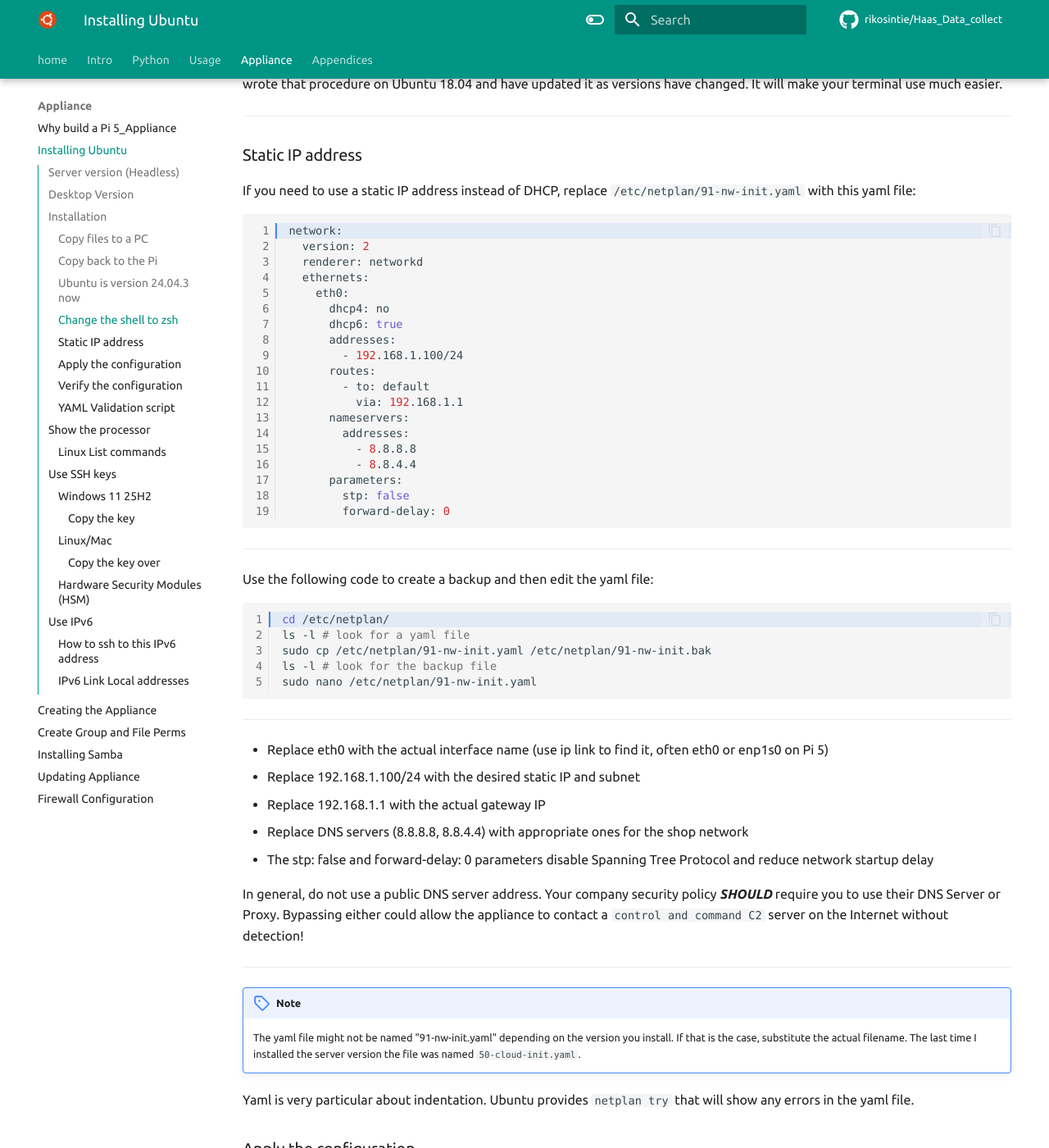
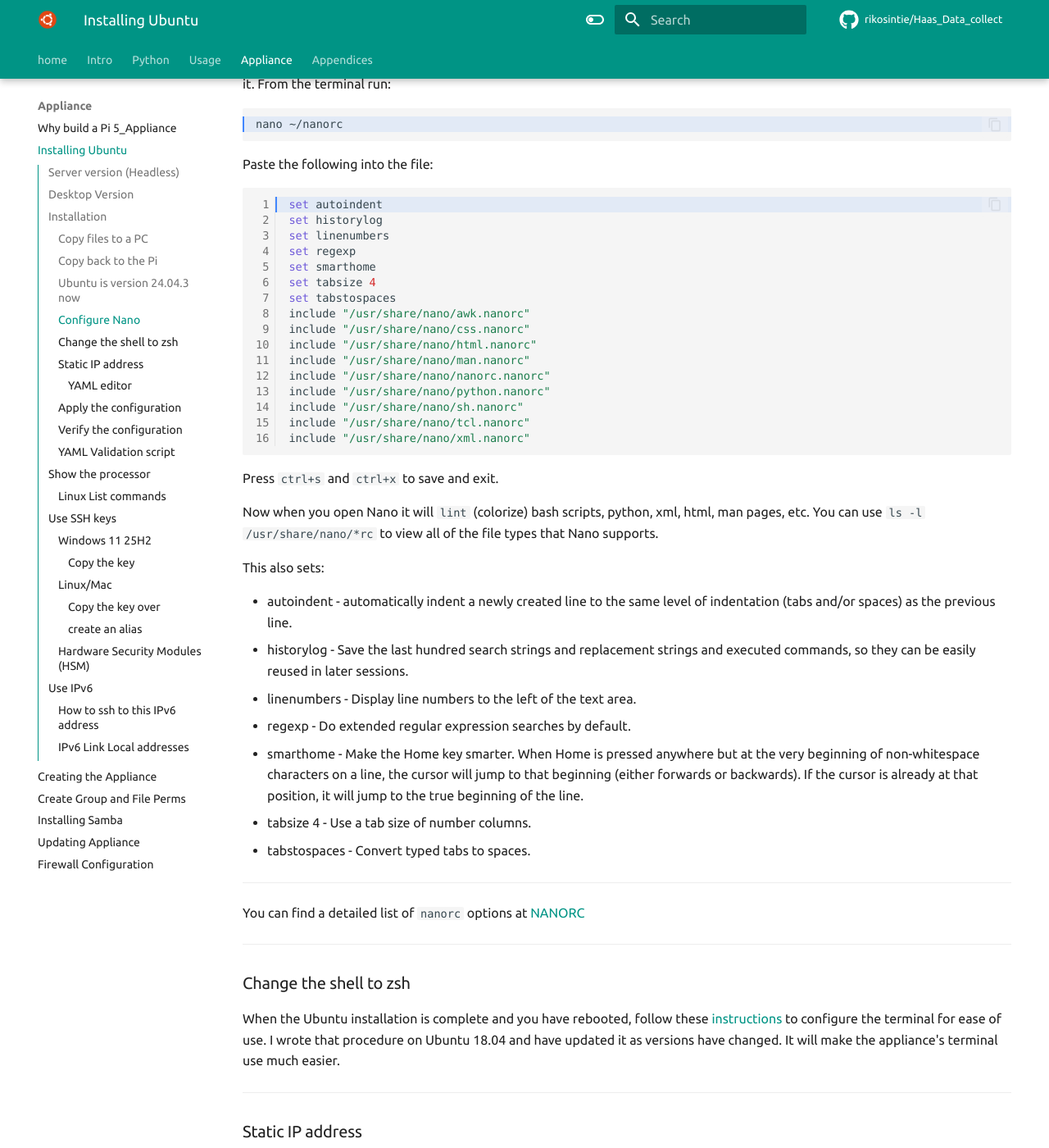
Before and after one commit to rikosintie/Haas_Data_collect, an MkDocs documentation site: the page built from docs/build_pi_5_appliance/installing_ubuntu.md, in a window 1280 px wide and 1400 px high, scrolled down 2436 px. Shown: the whole window at 82% size. Built offline with MkDocs 1.6.1 and Material for MkDocs 9.7.7, drawn with Linux system fonts in a browser that asks for light colours; some web fonts are replaced; comment, search, counter and statistics services are not loaded; some of the changed text lies outside the part shown.

Commit message:
Git Title: Added a section on nanorc to cusotmize nano

````diff
--- a/docs/build_pi_5_appliance/installing_ubuntu.md
+++ b/docs/build_pi_5_appliance/installing_ubuntu.md
@@ -77,9 +77,58 @@
 
 ----------------------------------------------------------------
 
+### Configure Nano
+
+Nano is built into most Linux distributions and you will need to use it initially, so it's worth spending a couple minutes customizing it. From the terminal run:
+
+```bash  hl_lines='1'
+nano ~/nanorc
+```
+
+Paste the following into the file:
+
+```bash linenums='1' hl_lines='1'
+set autoindent
+set historylog
+set linenumbers
+set regexp
+set smarthome
+set tabsize 4
+set tabstospaces
+include "/usr/share/nano/awk.nanorc"
+include "/usr/share/nano/css.nanorc"
+include "/usr/share/nano/html.nanorc"
+include "/usr/share/nano/man.nanorc"
+include "/usr/share/nano/nanorc.nanorc"
+include "/usr/share/nano/python.nanorc"
+include "/usr/share/nano/sh.nanorc"
+include "/usr/share/nano/tcl.nanorc"
+include "/usr/share/nano/xml.nanorc"
+```
+
+Press `ctrl+s` and `ctrl+x` to save and exit.
+
+Now when you open Nano it will `lint` (colorize) bash scripts, python, xml, html, man pages, etc. You can use `ls -l /usr/share/nano/*rc` to view all of the file types that Nano supports.
+
+This also sets:
+
+- autoindent - automatically indent a newly created line to the same level of indentation (tabs and/or spaces) as the previous line.
+- historylog - Save the last hundred search strings and replacement strings and executed commands, so they can be easily reused in later sessions.
+- linenumbers - Display line numbers to the left of the text area.
+- regexp - Do extended regular expression searches by default.
+- smarthome - Make the Home key smarter. When Home is pressed anywhere but at the very beginning of non-whitespace characters on a line, the cursor will jump to that beginning (either forwards or backwards). If the cursor is already at that position, it will jump to the true beginning of the line.
+- tabsize 4 - Use a tab size of number columns.
+- tabstospaces - Convert typed tabs to spaces.
+
+----------------------------------------------------------------
+
+You can find a detailed list of `nanorc` options at [NANORC](https://www.nano-editor.org/dist/v3/nanorc.5.html)
+
+----------------------------------------------------------------
+
 ### Change the shell to zsh
 
-When the installation is complete and you have rebooted, follow these [instructions](https://rikosintie.github.io/Ubuntu4NetworkEngineers/terminal) to configure the terminal for ease of use. I wrote that procedure on Ubuntu 18.04 and have updated it as versions have changed. It will make your terminal use much easier.
+When the Ubuntu installation is complete and you have rebooted, follow these [instructions](https://rikosintie.github.io/Ubuntu4NetworkEngineers/terminal) to configure the terminal for ease of use. I wrote that procedure on Ubuntu 18.04 and have updated it as versions have changed. It will make the appliance's  terminal use much easier.
 
 ----------------------------------------------------------------
 
@@ -111,6 +160,33 @@
 
 ----------------------------------------------------------------
 
+- Replace eth0 with the actual interface name (use ip link to find it, often eth0 or enp1s0 on Pi 5)
+- Replace 192.168.1.100/24 with the desired static IP and subnet
+- Replace 192.168.1.1 with the actual gateway IP
+- Replace DNS servers (8.8.8.8, 8.8.4.4) with appropriate ones for the shop network
+- The stp: false and forward-delay: 0 parameters disable Spanning Tree Protocol and reduce network startup delay
+
+In general, do not use a public DNS server address. Your company security policy ***SHOULD*** require you to use their DNS Server or Proxy. Bypassing either could allow the appliance to contact a `control and command C2` server on the Internet without detection!
+
+----------------------------------------------------------------
+
+Use `ip link` to find the actual interface name on your Raspberry Pi 5. Here is the output on my Raspberry Pi 5 with Ubuntu server 24.04.3. As you can see the interface is `eth0`
+
+```bash hl_lines='1'
+ip link
+```
+
+```bash title='Command Output'
+1: lo: <LOOPBACK,UP,LOWER_UP> mtu 65536 qdisc noqueue state UNKNOWN mode DEFAULT group default qlen 1000
+    link/loopback 00:00:00:00:00:00 brd 00:00:00:00:00:00
+2: eth0: <BROADCAST,MULTICAST,UP,LOWER_UP> mtu 1500 qdisc pfifo_fast state UP mode DEFAULT group default qlen 1000
+    link/ether 88:a2:9e:43:4d:de brd ff:ff:ff:ff:ff:ff
+3: wlan0: <BROADCAST,MULTICAST,UP,LOWER_UP> mtu 1500 qdisc pfifo_fast state UP mode DORMANT group default qlen 1000
+    link/ether 88:a2:9e:43:4d:df brd ff:ff:ff:ff:ff:ff
+```
+
+----------------------------------------------------------------
+
 Use the following code to create a backup and then edit the yaml file:
 
 ```bash linenums='1' hl_lines='1'
@@ -121,20 +197,16 @@
 sudo nano /etc/netplan/91-nw-init.yaml
 ```
 
-----------------------------------------------------------------
-
-- Replace eth0 with the actual interface name (use ip link to find it, often eth0 or enp1s0 on Pi 5)
-- Replace 192.168.1.100/24 with the desired static IP and subnet
-- Replace 192.168.1.1 with the actual gateway IP
-- Replace DNS servers (8.8.8.8, 8.8.4.4) with appropriate ones for the shop network
-- The stp: false and forward-delay: 0 parameters disable Spanning Tree Protocol and reduce network startup delay
-
-In general, do not use a public DNS server address. Your company security policy ***SHOULD*** require you to use their DNS Server or Proxy. Bypassing either could allow the appliance to contact a `control and command C2` server on the Internet without detection!
+Replace the `91-nw-init.yaml` with the name of the file you find with the `ls -l` command.
 
 ----------------------------------------------------------------
 
 !!! Note
-    The yaml file might not be named "91-nw-init.yaml" depending on the version you install. If that is the case, substitute the actual filename. The last time I installed the server version the file was named `50-cloud-init.yaml`.
+    The yaml file might not be named "91-nw-init.yaml" depending on the version you install. If that is the case, substitute the actual filename. On the server version the file should be named `50-cloud-init.yaml`.
+
+----------------------------------------------------------------
+
+#### YAML editor
 
 Yaml is very particular about indentation. Ubuntu provides `netplan try` that will show any errors in the yaml file.
 
@@ -259,9 +331,7 @@
 
 ## Use SSH keys
 
-Ubuntu supports using ssh keys instead of usernames/passwords for logging in over ssh. The advantage is that it's near impossible to brute force ssh keys compared to brute forcing a password.
-
-The process is very similar on Mac/Windows/Linux and will take less than 5 minutes to set it up.
+Ubuntu supports using ssh keys instead of usernames/passwords for logging in over ssh. The advantage is that it's near impossible to brute force ssh keys compared to brute forcing a password. The process is very similar on Mac/Windows/Linux and will take less than 5 minutes to set it up.
 
 ### Windows 11 25H2
 
@@ -304,7 +374,7 @@
 
 Also notice that I entered a passphrase for the keys. When logging in using the `id_haas` private key, you will be prompted to enter the passphrase. Why would I use a passphrase when I just said that keys are hard to brute force?
 
-Keys are difficult to brute force, but if you forget to lock your workstation and walk away someone can copy the private key from `C:\Users\mhubbard.PU/.ssh` and then log in with out being prompted. The passphrase is a way to prevent that. I don't use a long, complex, impossible to type passphrase but it's one that would take some time to brute force with `Hashcat` or `John the Ripper`.
+Keys are difficult to brute force, but if you forget to lock your workstation and walk away someone can copy the private key from `C:\Users\mhubbard.PU/.ssh` and then log in with out being prompted. The passphrase is a way to prevent that. I don't use a long, complex, impossible to type passphrase but it's random characters that would take some time to brute force with `Hashcat` or `John the Ripper`.
 
 I wrote a PowerShell script a while back that I keep on a flash drive. If a user forgets to lock their workstation this script will search every drive for `Keepass database files` and copy them to the flash drive. It could easily be modified to copy private keys now that  Microsoft supports ssh. I wrote the script as an educational tool so show people what can happen if they don't lock their workstations when they walk away. Think "working in a coffee shop and running to the bathroom".
 
@@ -313,11 +383,12 @@
 Windows didn't implement the `ssh-copy-id` script from the OpenSSH project for some reason. Here is how to use PowerShell to copy the key to the appliance:
 
 ```bash hl_lines='1'
-type $env:USERPROFILE\.ssh\id_haas.pub | ssh haas@192.168.10.136 "mkdir -p ~/.ssh && cat >> ~/.ssh/authorized_keys && chmod 600 ~/.ssh/authorized_keys && chmod 700 ~/.ssh"
+PS C:\Users\mhubbard.PU> type $env:USERPROFILE\.ssh\id_haas.pub | ssh -p 3333 haas@192.168.10.136 "mkdir -p ~/.ssh && cat >> ~/.ssh/authorized_keys && chmod 600 ~/.ssh/authorized_keys && chmod 700 ~/.ssh"
 ```
 
+----------------------------------------------------------------
+
 ```bash title='Command Output'
-PS C:\Users\mhubbard.PU> type $env:USERPROFILE\.ssh\id_haas.pub | ssh -p 3333 haas@192.168.10.136 "mkdir -p ~/.ssh && cat >> ~/.ssh/authorized_keys && chmod 600 ~/.ssh/authorized_keys && chmod 700 ~/.ssh"
 The authenticity of host '[192.168.10.136]:3333 ([192.168.10.136]:3333)' can't be established.
 ED25519 key fingerprint is SHA256:0/RO4plpIpA6dw7EASpfdACx5KmqXT19oUjlyIRmffs.
 This key is not known by any other names.
@@ -339,7 +410,11 @@
 haas@192.168.10.136's password:
 ```
 
+----------------------------------------------------------------
+
 The `$env:USERPROFILE\` expands out to your full user path.
+
+I had to use `-p 3333` because I had changed the port that is used for ssh.
 
 ----------------------------------------------------------------
 
@@ -380,9 +455,11 @@
 
 This isn't strictly necessary but I like to name my keys since I uses ssh with keys to log into many different systems. Also notice that I entered a passphrase for the keys. When logging in using the `id_haas` private key, you will be prompted to enter the passphrase. Why would I use a passphrase when I just said that keys are hard to brute force?
 
-Keys are difficult to brute force, but if you forget to lock your workstation and walk away someone can copy the private key from `C:\Users\mhubbard.PU/.ssh` and then log in with out being prompted. The passphrase is a way to prevent that. I don't use a long, complex, impossible to type passphrase but it's one that would take some time to brute force with `Hashcat` or `John the Ripper`.
+Keys are difficult to brute force, but if you forget to lock your workstation and walk away someone can copy the private key from `C:\Users\mhubbard.PU/.ssh` and then log in with out being prompted. The passphrase is a way to prevent that. I don't use a long, complex, impossible to type passphrase but it's random characters that would take some time to brute force with `Hashcat` or `John the Ripper`.
 
 I wrote a PowerShell script a while back that I keep on a flash drive. If a user forgets to lock their workstation this script will search every drive for `Keepass database files` and copy them to the flash drive. It could easily be modified to copy private keys now that  Microsoft supports ssh. I wrote the script as an educational tool so show people what can happen if they don't lock their workstations when they walk away. Think "working in a coffee shop and running to the bathroom".
+
+----------------------------------------------------------------
 
 #### Copy the key over
 
@@ -392,9 +469,7 @@
 ssh-copy-id -i ~/.ssh/haas.pub -p 3333 haas@192.168.10.136
 ```
 
-The `-i` is used to name the key to copy. Since I have many public keys on this system I had to explicitly name the key to copy.
-
-I had to use `-p 3333` because I had changed the port that is used for ssh.
+----------------------------------------------------------------
 
 ```bash title='Command Output'
 /usr/bin/ssh-copy-id: INFO: Source of key(s) to be installed: "/home/mhubbard/.ssh/haas.pub"
@@ -422,9 +497,15 @@
 and check to make sure that only the key(s) you wanted were added.
 ```
 
+----------------------------------------------------------------
+
+The `-i` is used to name the key to copy. Since I have many public keys on this system I had to explicitly name the key to copy.
+
+I had to use `-p 3333` because I had changed the port that is used for ssh.
+
 The message "Now try logging into the machine..." is because even though you see the pre-login banner and enter the password, you don't have a user login. Once the key is copied, the session ends.
 
-But if I try to login now
+If I try to login now
 
 ```bash hl_lines='1'
 ssh -i /home/mhubbard/.ssh/haas -p 3333 'haas@192.168.10.136'
@@ -434,7 +515,7 @@
 
 I can log in without including the `-i /home/mhubbard/.ssh/haas` and the ssh client will try all of the keys in `~/.ssh` directory until it finds a match. But that will add a significant delay since I have a lot of keys. After you type the command to login once it will be in your history so you don't have to type all of it.
 
-Or you could create an alias:
+#### create an alias
 
 ```bash hl_lines='1'
 nano ~/.bashrc
@@ -444,24 +525,24 @@
 Press `ctrl+s` and `ctrl+x` to save and exit. Then run:
 
 ```bash hl_lines='1'
-
-```h hl_lines='1'
 exec bash
 ```
 
-to reload the shell.
+to reload the shell. Now you type `haas` and log in!
 
 ----------------------------------------------------------------
 
 ### Hardware Security Modules (HSM)
 
-Companies like `Yubico` and `Google` offer hardware keys to store your ssh private keys on. They are out of scope for this document, just go to [Yubico Security Key](https://www.yubico.com/products/security-key/) and read up. One caution, if you lose the HSM and didn't make a backup it's a bad day. Just saying...
+Companies like `Yubico` and `Google` offer hardware keys to store your ssh private keys on. They are out of scope for this document, but you can go to [Yubico Security Key](https://www.yubico.com/products/security-key/) and read up. One caution, if you lose the HSM and didn't make a backup it's a bad day. Just saying...
+
+You may want to buy two HSMs and keep one locked in a safe place.
 
 ----------------------------------------------------------------
 
 ## Use IPv6
 
-If you don't mind learning a little IPv6, you can SSH to the Pi over IPv6 even if it doesn't have an IPv4 address.
+If you don't mind learning a little IPv6, you can SSH to the Pi over IPv6 even if it doesn't have an IPv4 address. This is only for the initial configuration of Ubuntu. Once you run the `haas_firewall_install.sh` script you are limited to iIPv4. The reason is that the `configure_ufw_from_csv.sh` script doesn't support IPv6 for Administrators. I plan to add it in the future if there is demand for the feature.
 
 If you followed the Paulus blog, add `dhcp6: true` to the netplan yaml file
 
````
Also changed, not shown: other parts of docs/build_pi_5_appliance/installing_ubuntu.md (+2 -2 lines).
